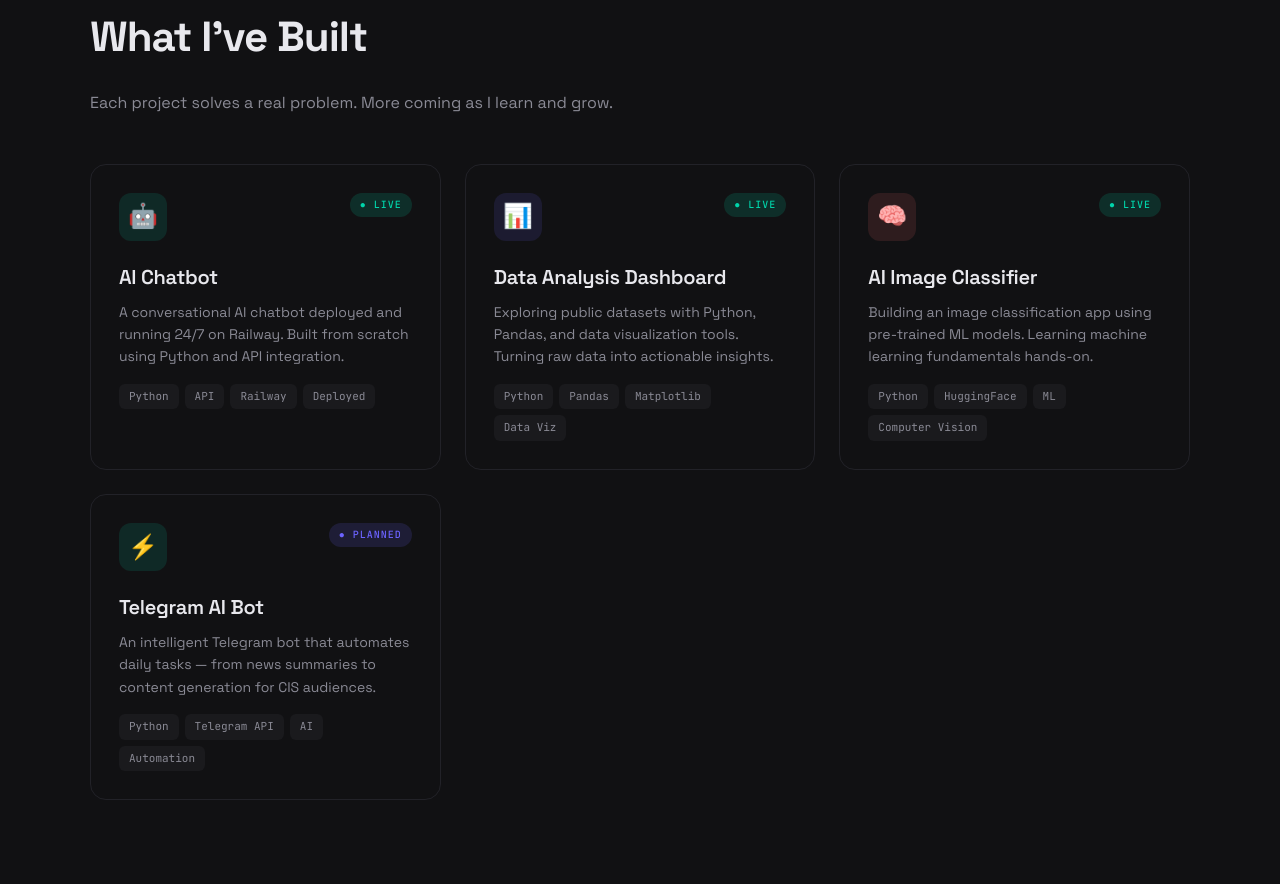
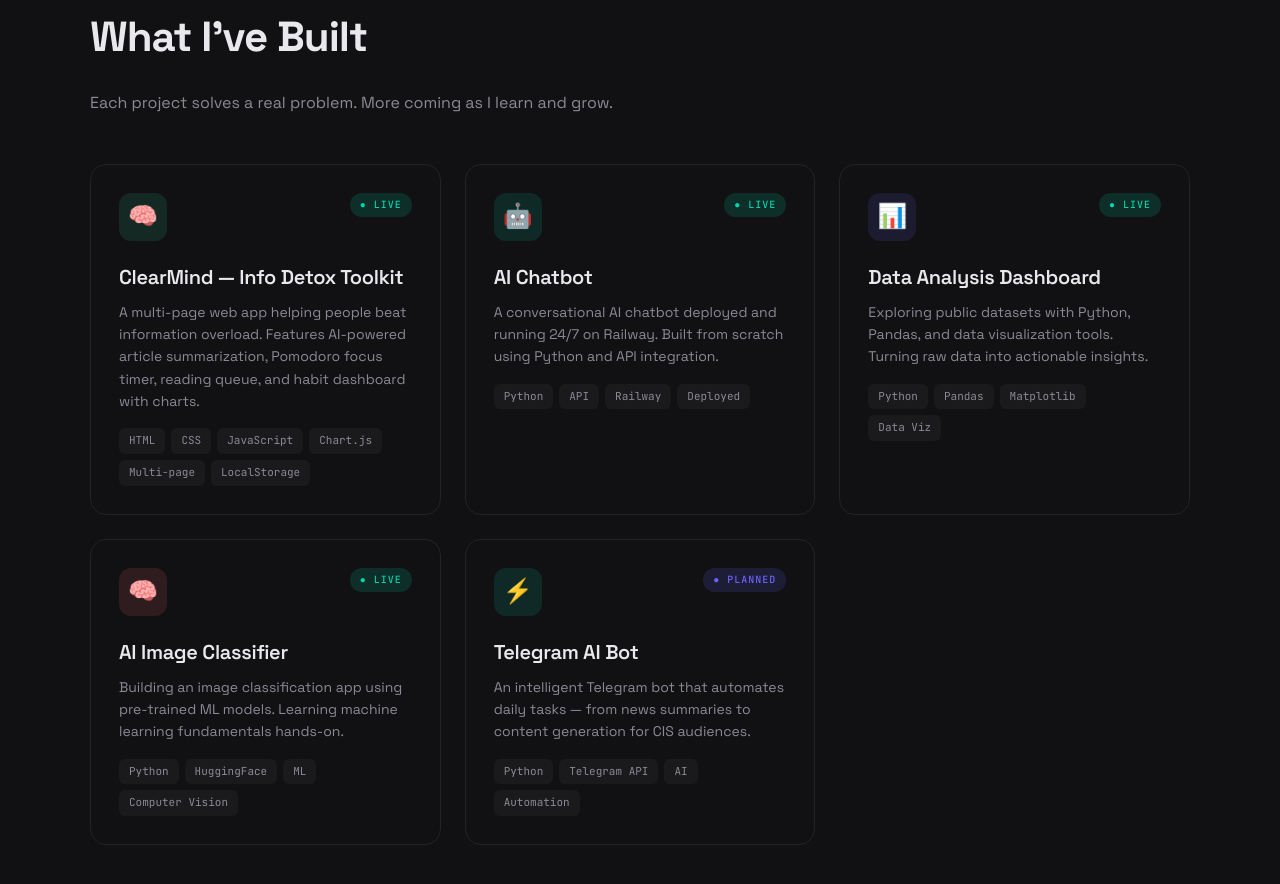
Before and after one commit to sillkane/sillkane.github.io, a plain HTML site: page index.html in a window 1280 px wide. Shown: the part 1530-2414 px from the top of the page. Drawn offline with Linux system fonts and the light colour scheme.

Commit message:
Add project card for ClearMind toolkit
Added a new project card for 'ClearMind — Info Detox Toolkit' with details about its features and technologies used.

```diff
--- a/index.html
+++ b/index.html
@@ -192,6 +192,25 @@ footer{text-align:center;padding:40px 24px;border-top:1px solid var(--border);co
     <div class="section-desc">Each project solves a real problem. More coming as I learn and grow.</div>
     <div class="projects-grid">
 
+<div class="project-card">
+  <div class="project-top">
+    <div class="project-icon" style="background:rgba(52,211,153,.12)">🧠</div>
+    <span class="project-status status-live">● Live</span>
+  </div>
+  <div class="project-body">
+    <h3>ClearMind — Info Detox Toolkit</h3>
+    <p>A multi-page web app helping people beat information overload. Features AI-powered article summarization, Pomodoro focus timer, reading queue, and habit dashboard with charts.</p>
+    <div class="project-tags">
+      <span class="tag">HTML</span>
+      <span class="tag">CSS</span>
+      <span class="tag">JavaScript</span>
+      <span class="tag">Chart.js</span>
+      <span class="tag">Multi-page</span>
+      <span class="tag">LocalStorage</span>
+    </div>
+  </div>
+</div>
+
       <div class="project-card">
         <div class="project-top">
           <div class="project-icon" style="background:rgba(0,212,170,.12)">🤖</div>
```
